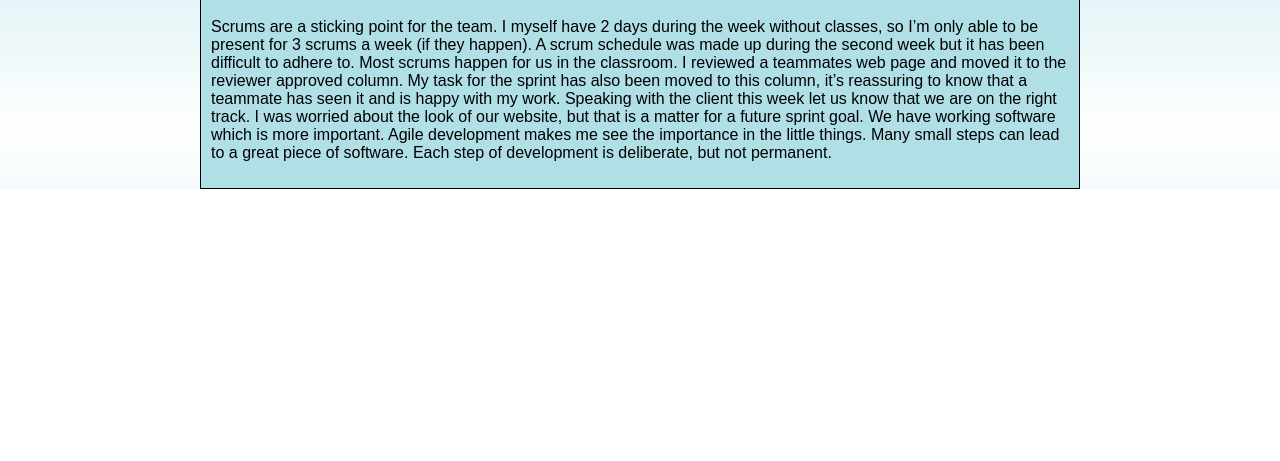
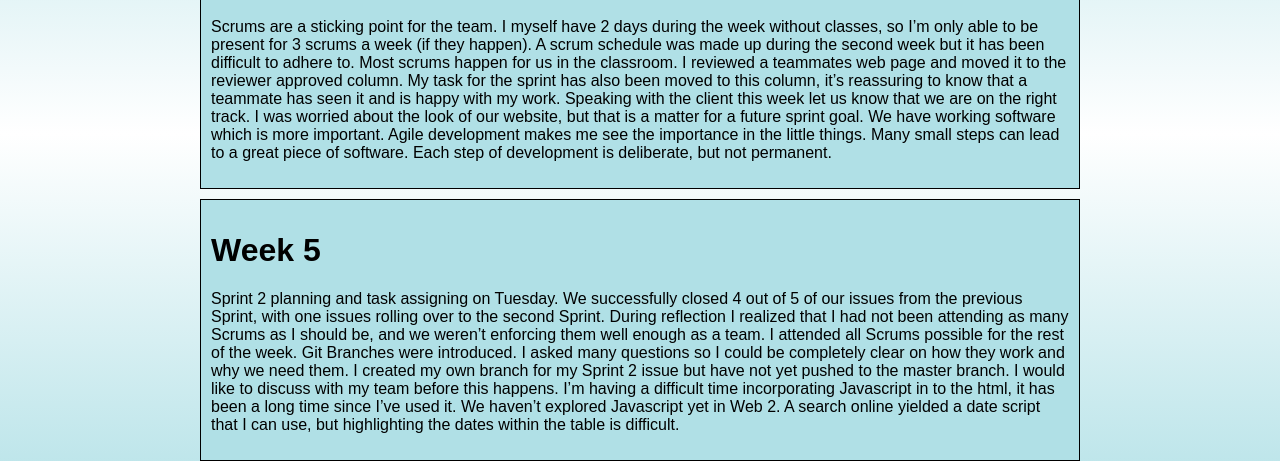
Before and after one commit to bradcw1/bradcw1_portfolio, a plain HTML site: page index.html in a window 1280 px wide. Shown: the part 666-1127 px from the top of the page. Before the commit the page ends 855 px from the top, so only its background shows below. Drawn offline with Linux system fonts and the light colour scheme.

Commit message:
Add week 5

```diff
--- a/index.html
+++ b/index.html
@@ -32,5 +32,15 @@ Agile development makes me see the importance in the little things. Many small s
 
         </p>
     </div>
+
+    <div>
+        <p><h1>Week 5</h1>
+            Sprint 2 planning and task assigning on Tuesday. We successfully closed 4 out of 5 of our issues from the previous Sprint, with one issues rolling over to the second Sprint.
+During reflection I realized that I had not been attending as many Scrums as I should be, and we weren’t enforcing them well enough as a team. I attended all Scrums possible for the rest of the week.
+Git Branches were introduced. I asked many questions so I could be completely clear on how  they work and why we need them. I created my own branch for my Sprint 2 issue but have not yet pushed to the master branch. I would like to discuss with my team before this happens.
+I’m having a difficult time incorporating Javascript in to the html, it has been a long time since I’ve used it. We haven’t explored Javascript yet in Web 2. A search online yielded a date script that I can use, but highlighting the dates within the table is difficult.
+            </p>
+
+    </div>
 </body>
 </html>
```
